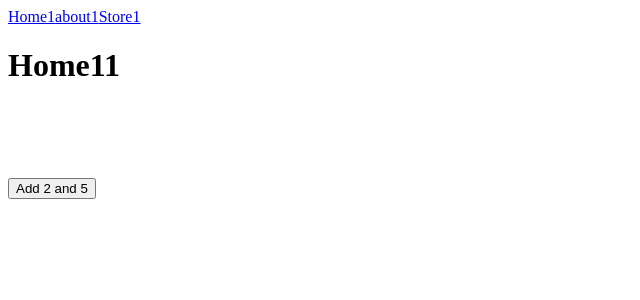
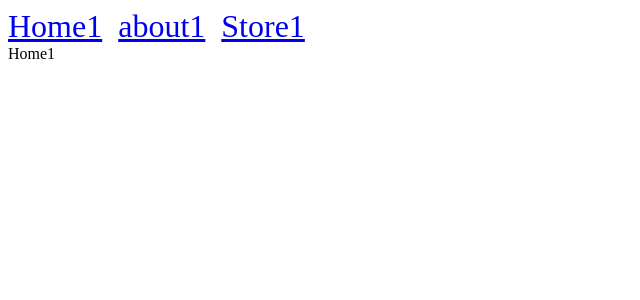
Before and after one commit to bobbyDeepak1415/code_splitting, a React (Vite) app: page / in a window 1280 px wide. Shown: the top 300 px of the page, without its empty margins (0-640 px from the left). Built offline with nearby package versions, Linux system fonts and the light colour scheme.

Commit message:
final changes made

```diff
--- a/src/components/App1.jsx
+++ b/src/components/App1.jsx
@@ -30,7 +30,7 @@ function NavWrapper() {
   return (
     <>
       <div>
-        <nav>
+        <nav style={{ display: "flex", gap: "1rem", fontSize: "2rem" }}>
           <Link to="/">Home1</Link>
           <Link to="/about1">about1</Link>
           <Link to="/store1">Store1</Link>
--- a/src/components/Home1.jsx
+++ b/src/components/Home1.jsx
@@ -4,20 +4,7 @@ import Sum from "../sum";
 const Home1 = () => {
   return (
     <div>
-      <h1>Home11</h1>
-
-      <br></br>
-      <br></br>
-      <br></br>
-      <br></br>
-
-      <button
-        onClick={() => {
-          console.log(Sum(2, 5));
-        }}
-      >
-        Add 2 and 5
-      </button>
+      Home1
     </div>
   );
 };
```
